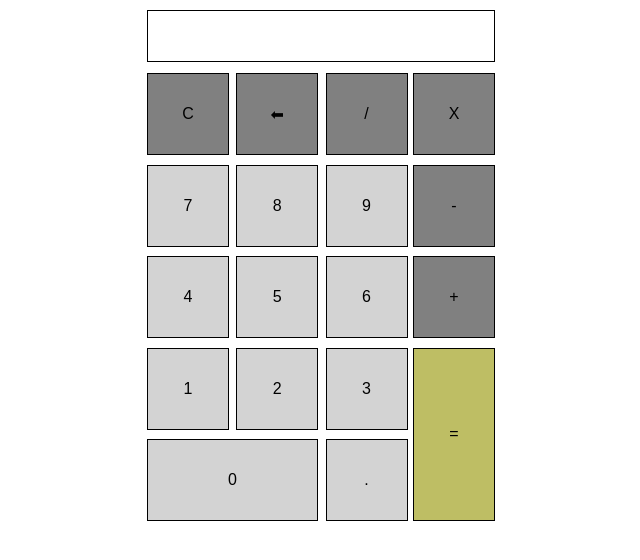
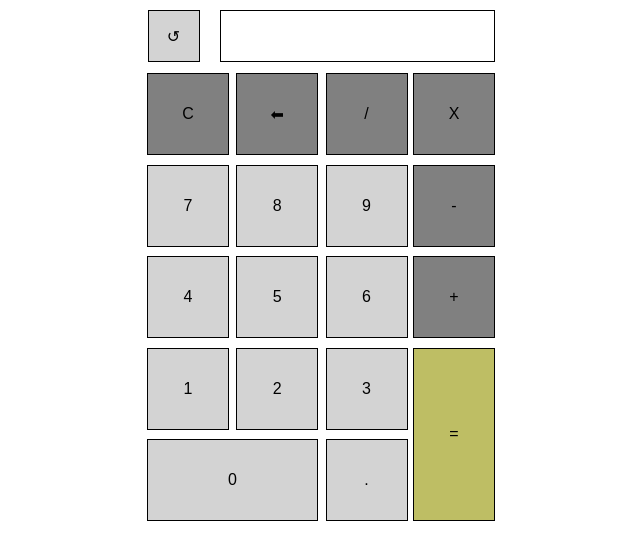
Before and after one commit to AlonsoMartinToledano/web-frontend, a React (Create React App) app in the folder calculator-react/: page / in a window 1280 px wide. Shown: the top 560 px of the page, without its empty margins (319-959 px from the left). Built offline with nearby package versions, Linux system fonts and the light colour scheme.

Commit message:
-Simple Calculator

```diff
--- a/calculator-react/src/App.jsx
+++ b/calculator-react/src/App.jsx
@@ -1,7 +1,7 @@
 import React, { Component } from 'react';
 import './App.css';
 
-import Display from "./components/Display";
+import Header from "./components/Header";
 import Buttons from "./components/Buttons";
 
 class App extends Component {
@@ -34,7 +34,7 @@ class App extends Component {
   render() {
     return (
       <div className="App">
-        <Display data={this.state} />
+        <Header data={this.state} />
         <Buttons data={this.state} onClick={{onButton: this.onButtonHandler, onEqual: this.onEqualHandler, onC: this.onCHandler, onDelete: this.onDeleteHandler}} />
       </div>
     );
--- a/calculator-react/src/components/Buttons.jsx
+++ b/calculator-react/src/components/Buttons.jsx
@@ -28,6 +28,7 @@ const Buttons = (props) => {
                 <div className="ButtonOperation" onClick={ () => onButton("+") }>+</div>
                 <div className="ButtonEqual" onClick={onEqual}>=</div>
             </div>
+
         </div>
     )
 }
--- a/calculator-react/src/components/Display.jsx
+++ /dev/null
@@ -1,13 +0,0 @@
-import React from 'react';
-import "./styles.css";
-
-const Display = (props) => {
-    const {data} = props;
-    return (
-        <div className="Display">
-            {data.operation}
-        </div>
-    )
-}
-
-export {Display as default};
--- /dev/null
+++ b/calculator-react/src/components/Header.jsx
@@ -0,0 +1,17 @@
+import React from 'react';
+import "./styles.css";
+
+const Display = (props) => {
+    const {data} = props;
+    return (
+        <div className="Header">
+            <div className="ChangeButton">↺</div>
+            <div className="Display">
+                {data.operation}
+            </div>
+        </div>
+
+    )
+}
+
+export {Display as default};
--- a/calculator-react/src/components/styles.css
+++ b/calculator-react/src/components/styles.css
@@ -1,5 +1,23 @@
+.Header {
+    display: flex;
+    flex-direction: row;
+}
+
+.ChangeButton {
+    display: flex;
+    align-items: center;
+    justify-content: center;
+
+    border: 1px solid black;
+    background-color: lightgray;
+    width: 20px;
+    height: 20px;
+    margin: 10px;
+    padding: 15px;
+}
+
 .Display {
-    width: 316px;
+    width: 243px;
     height: 20px;
     border: 1px solid black;
     margin: 10px;
```
